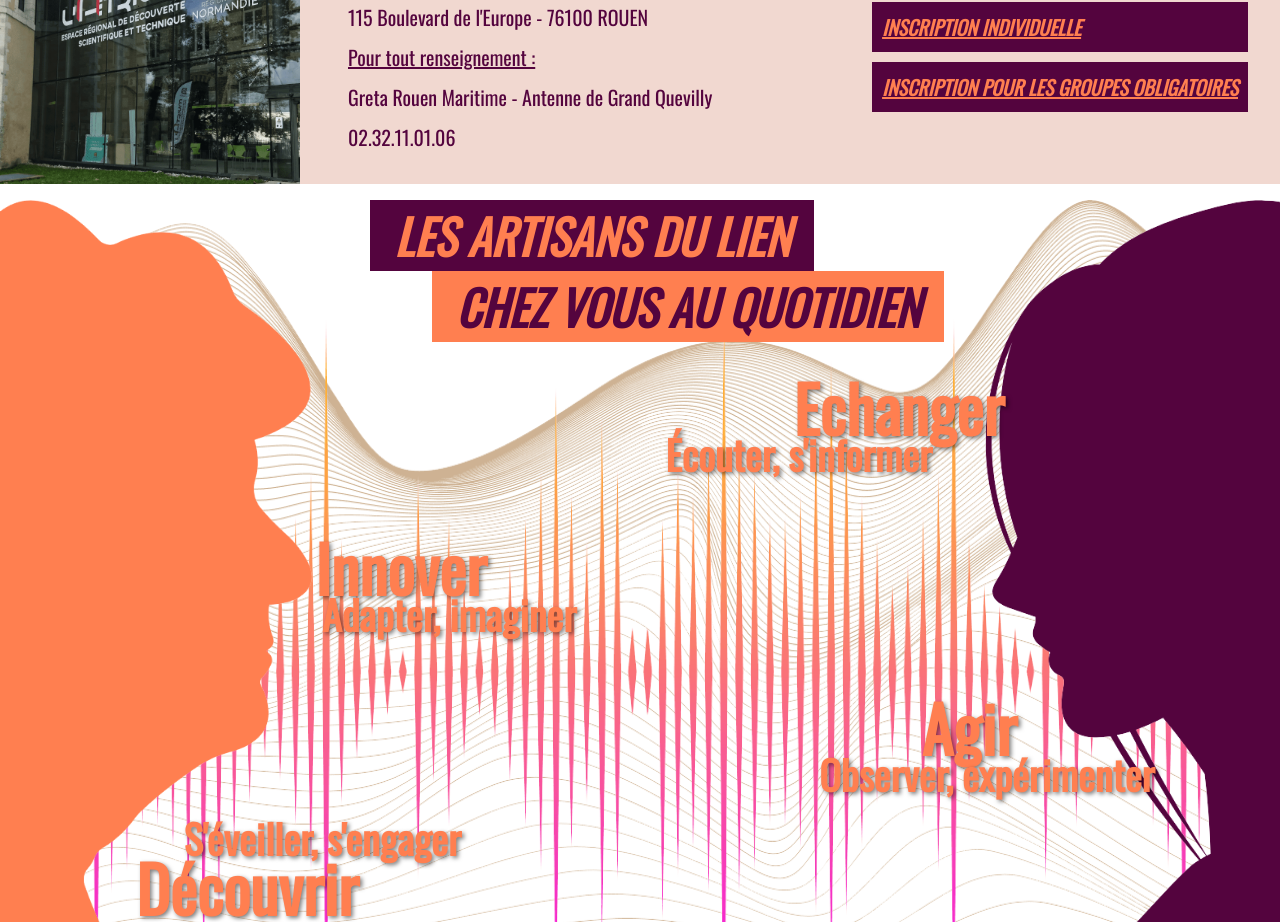
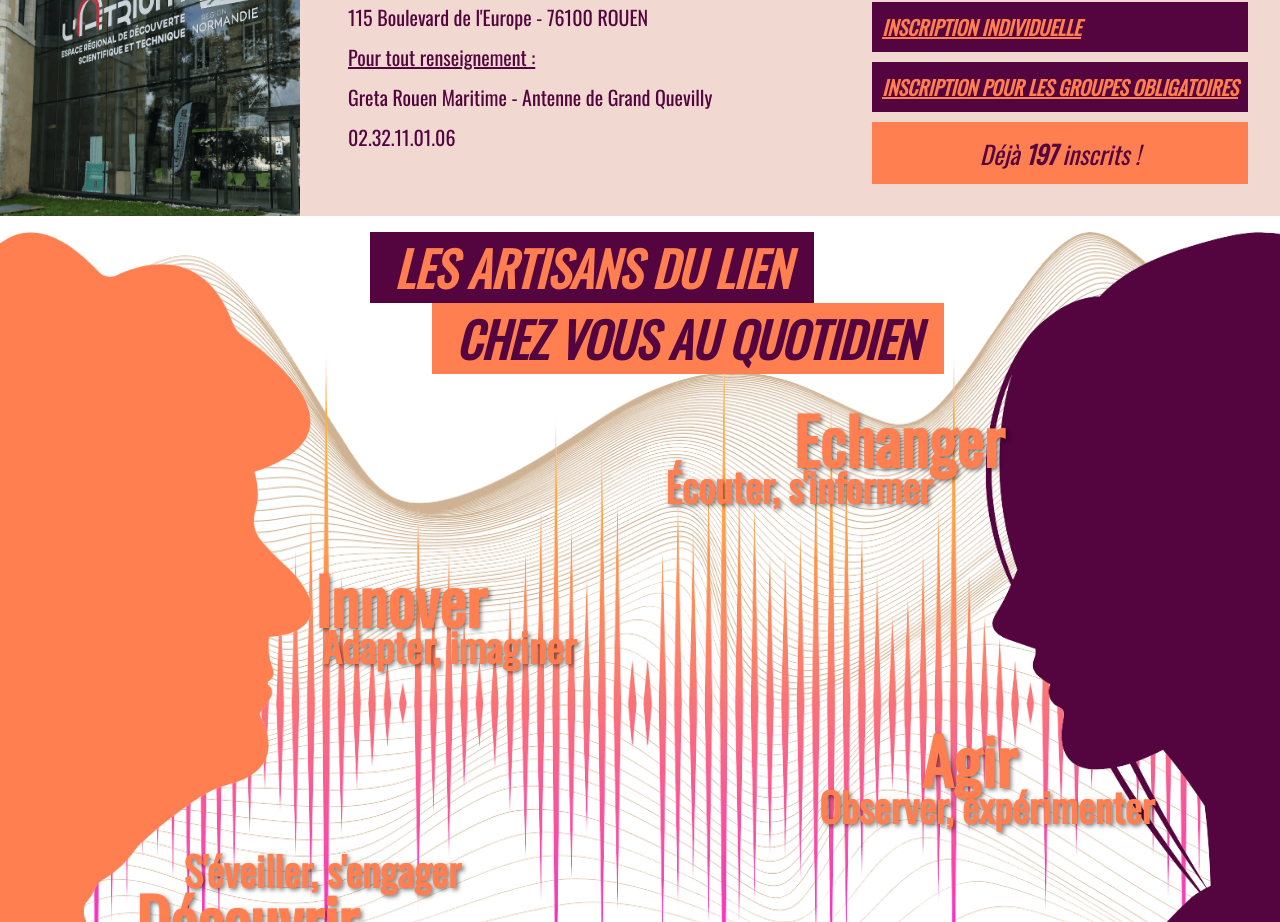
Before and after one commit to ntapiaDev/artisans-du-lien, a SvelteKit app: page / in a window 1280 px wide. Shown: the part 1620-2542 px from the top of the page. Built offline with nearby package versions, Linux system fonts and the light colour scheme.

Commit message:
Nombre d'inscrits

```diff
--- a/src/components/home/Atrium.svelte
+++ b/src/components/home/Atrium.svelte
@@ -9,9 +9,11 @@
 				<div>Greta Rouen Maritime - Antenne de Grand Quevilly</div>
 				<div>02.32.11.01.06</div>
 			</div>
+			<!-- <p>Déjà 197 inscrits!</p> -->
 			<div class="links">
 				<a href="https://docs.google.com/forms/d/e/1FAIpQLSdhgABC-u2llTKw2tGmVNhLKAso-tlce2iHSuAFMt9_V6MG2w/viewform?usp=sf_link" target="_blank" class="primary-card">Inscription individuelle</a>
 				<a href="https://docs.google.com/forms/d/e/1FAIpQLSdJpLDOBJmzjWS8IVYRQb3QLHK2QVI4mbO16bUOuAhM5Wa9Hw/viewform?usp=sf_link" target="_blank" class="primary-card">Inscription pour les groupes obligatoires</a>
+				<p>Déjà <b>197</b> inscrits !</p>
 			</div>
 		</div>
 	</div>
@@ -56,8 +58,22 @@
 				@media screen and (max-width: 1024px) {
 					margin-top: 0;
 					flex-direction: column;
+					align-items: center;
 					gap: 1em;
 				}
+
+				// p {
+				// 	width: 150px;
+				// 	aspect-ratio: 1;
+				// 	background-color: var(--primary-color);
+				// 	color: var(--secondary-color);
+				// 	font-size: 1.25em;
+				// 	font-weight: bold;
+				// 	border-radius: 50%;
+				// 	display: flex;
+				// 	align-items: center;
+				// 	justify-content: center;
+				// }
 
 				.infos,
 				.links {
@@ -68,7 +84,17 @@
 					font-size: 1.25em;
 
 					a {
+						width: 100%;
 						padding: 0.5em;
+					}
+
+					p {
+						padding: 0.5em;
+						background-color: var(--primary-color);
+						color: var(--secondary-color);
+						font-style: italic;
+						font-size: 1.25em;
+						text-align: center;
 					}
 
 					@media screen and (max-width: 1024px) {
```
